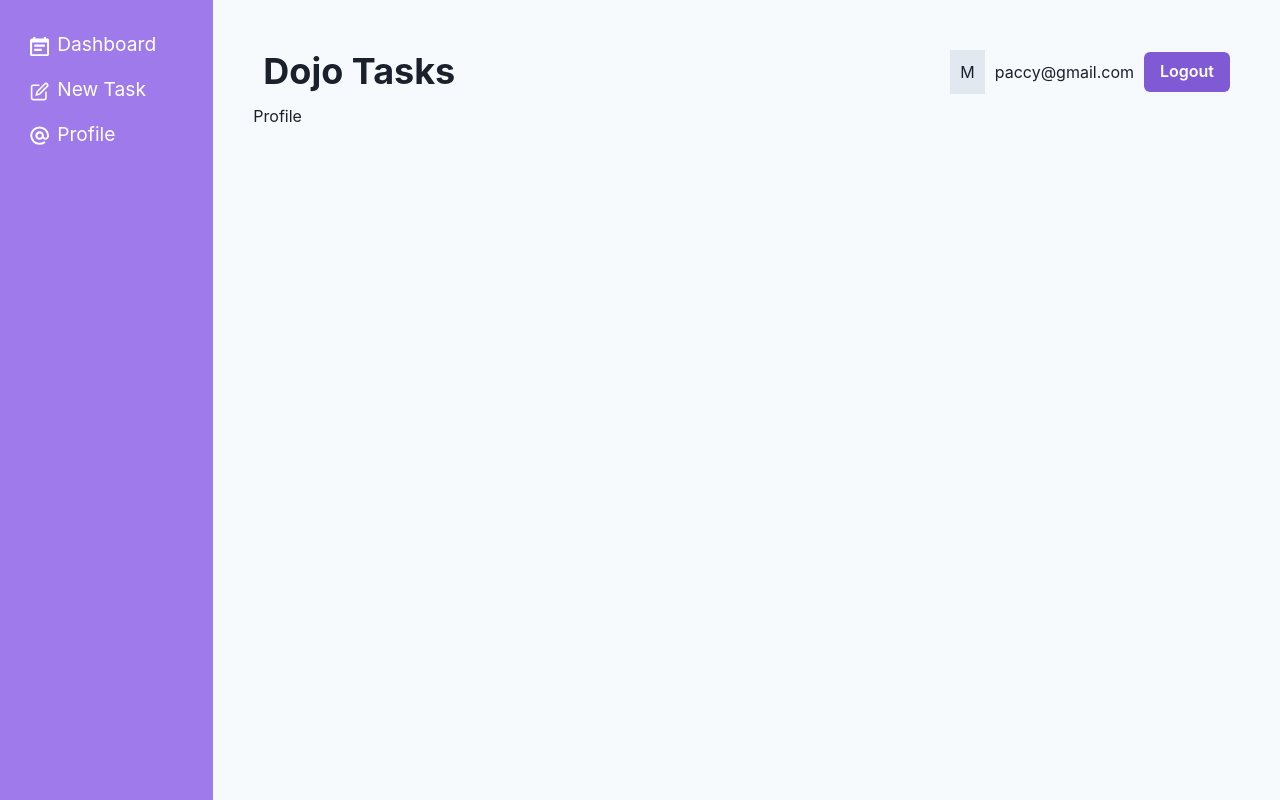
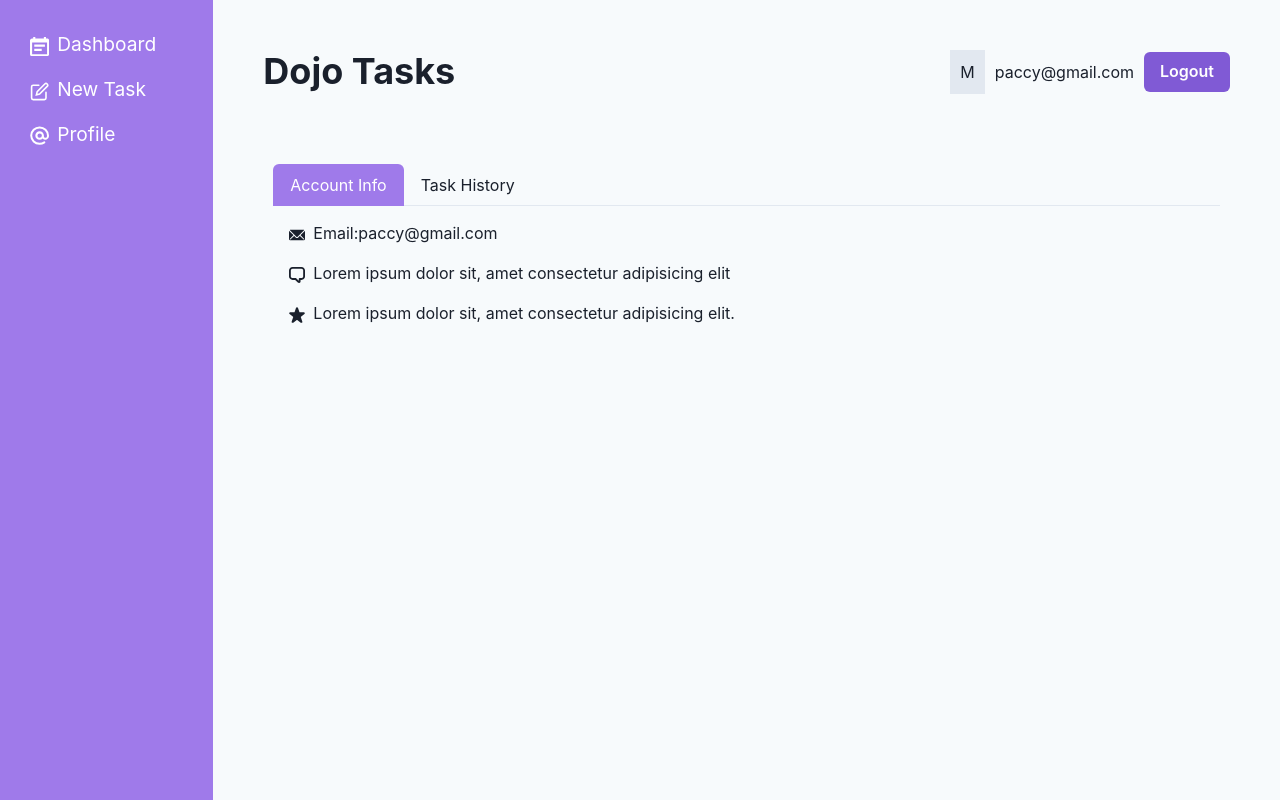
Before and after one commit to PaccyC/chakra-ui-learning, a React (Vite) app: page /profile in a window 1280 px wide. Built offline with nearby package versions, Linux system fonts and the light colour scheme.

Commit message:
creating tabs for account info and task history

```diff
--- a/src/pages/Profile.jsx
+++ b/src/pages/Profile.jsx
@@ -1,5 +1,38 @@
+
+import { ChatIcon, EmailIcon, StarIcon } from '@chakra-ui/icons'
+import { Tabs, TabList, TabPanels, Tab, TabPanel, List, ListItem, ListIcon } from '@chakra-ui/react'
+
 export default function Profile() {
   return (
-    <div>Profile</div>
+    <Tabs mt="40px" p="20px" colorScheme='purple' variant="enclosed">
+      <TabList>
+      <Tab _selected={{color:"white",bg:"purple.400"}}>Account Info</Tab>
+      <Tab _selected={{color:"white",bg:"purple.400"}}>Task History</Tab>
+      </TabList>
+      <TabPanels>
+        <TabPanel>
+          <List spacing={4}>
+            <ListItem>
+              <ListIcon as={EmailIcon}/>
+              Email:paccy@gmail.com
+            </ListItem>
+            <ListItem>
+              <ListIcon as={ChatIcon}/>
+              Lorem ipsum dolor sit, amet consectetur adipisicing elit
+              </ListItem>
+              <ListItem>
+                <ListIcon as={StarIcon}/>
+              Lorem ipsum dolor sit, amet consectetur adipisicing elit.
+              </ListItem>
+          </List>
+
+
+
+        </TabPanel>
+        <TabPanel>
+
+        </TabPanel>
+      </TabPanels>
+    </Tabs>
   )
 }
```
